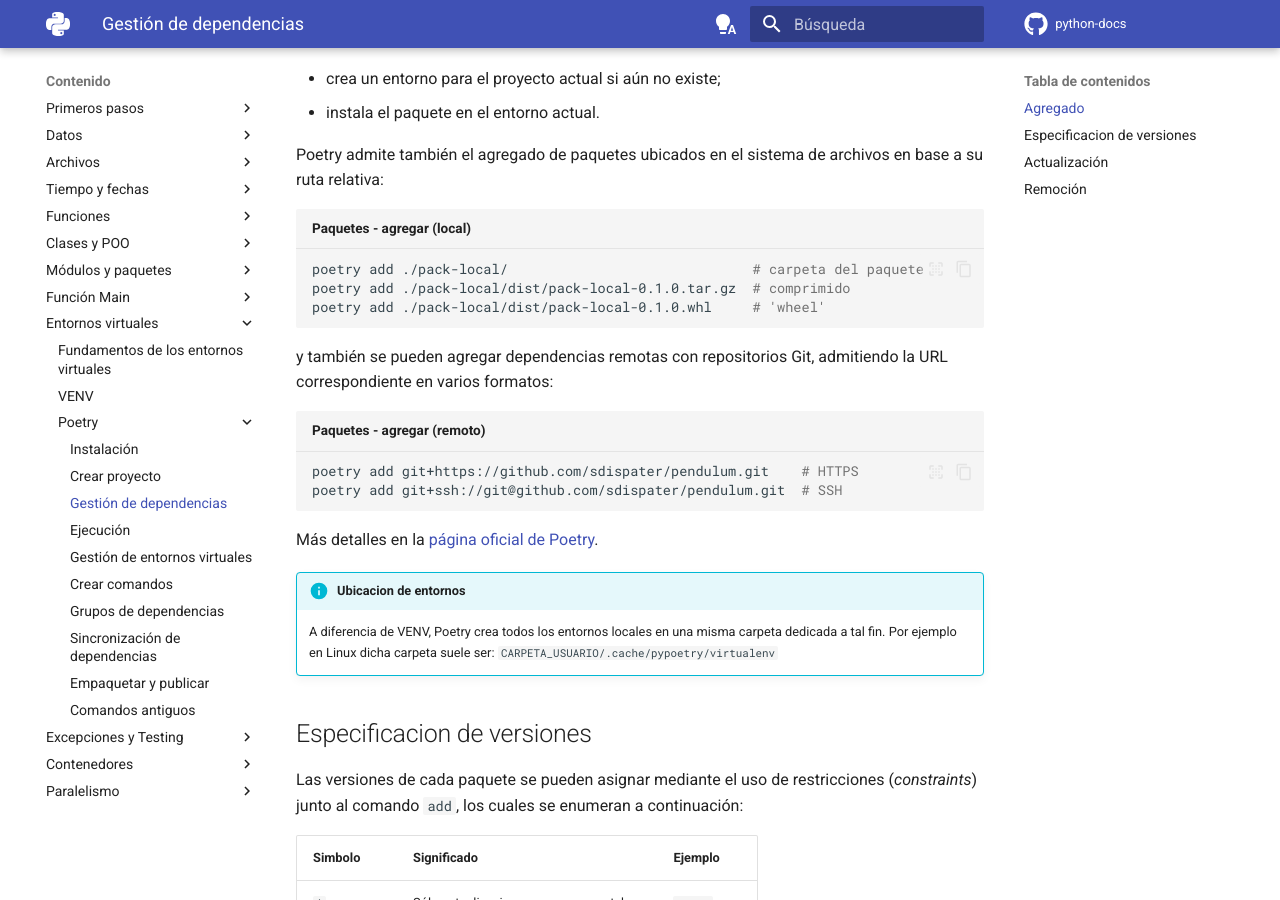
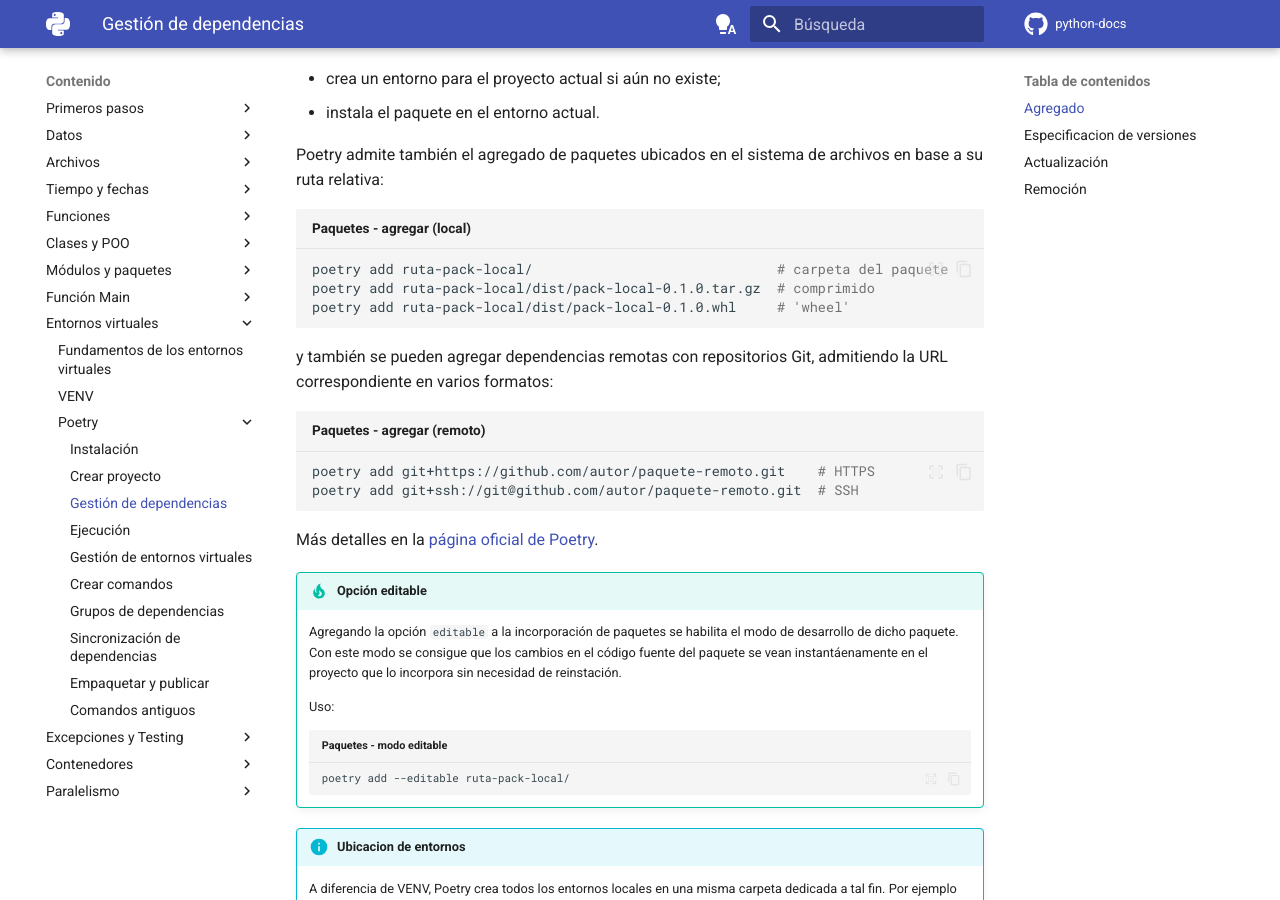
Before and after one commit to alejrot/python-docs, an MkDocs documentation site: the page built from docs/entornos/poetry/dependencias.md, in a window 1280 px wide and 900 px high, scrolled down 525 px. Built offline with MkDocs 1.6.1 and Material for MkDocs 9.7.7, drawn with Linux system fonts in a browser that asks for light colours; plug-ins that fetch from the network failed and are left out; comment, search, counter and statistics services are not loaded.

Commit message:
Poetry: retoques III

````diff
--- a/docs/entornos/poetry/dependencias.md
+++ b/docs/entornos/poetry/dependencias.md
@@ -31,9 +31,9 @@
 en base a su ruta relativa:
 
 ```bash title="Paquetes - agregar (local)"
-poetry add ./pack-local/                              # carpeta del paquete
-poetry add ./pack-local/dist/pack-local-0.1.0.tar.gz  # comprimido
-poetry add ./pack-local/dist/pack-local-0.1.0.whl     # 'wheel'
+poetry add ruta-pack-local/                              # carpeta del paquete
+poetry add ruta-pack-local/dist/pack-local-0.1.0.tar.gz  # comprimido
+poetry add ruta-pack-local/dist/pack-local-0.1.0.whl     # 'wheel'
 ```
 
 y también se pueden agregar dependencias remotas
@@ -42,11 +42,28 @@
 
 
 ```bash title="Paquetes - agregar (remoto)"
-poetry add git+https://github.com/sdispater/pendulum.git    # HTTPS
-poetry add git+ssh://git@github.com/sdispater/pendulum.git  # SSH
+poetry add git+https://github.com/autor/paquete-remoto.git    # HTTPS
+poetry add git+ssh://git@github.com/autor/paquete-remoto.git  # SSH
 ```
 
 Más detalles en la [página oficial de Poetry](https://python-poetry.org/docs/cli/#add).
+
+
+
+!!! tip "Opción editable"
+
+    Agregando la opción `editable` a la incorporación de paquetes
+    se habilita el modo de desarrollo de dicho paquete.
+    Con este modo se consigue que los cambios
+    en el código fuente del paquete
+    se vean instantáenamente en el proyecto que lo incorpora
+    sin necesidad de reinstación.
+
+    Uso:
+
+    ```bash title="Paquetes - modo editable"
+    poetry add --editable ruta-pack-local/
+    ```
 
 
 !!! info "Ubicacion de entornos"
````
